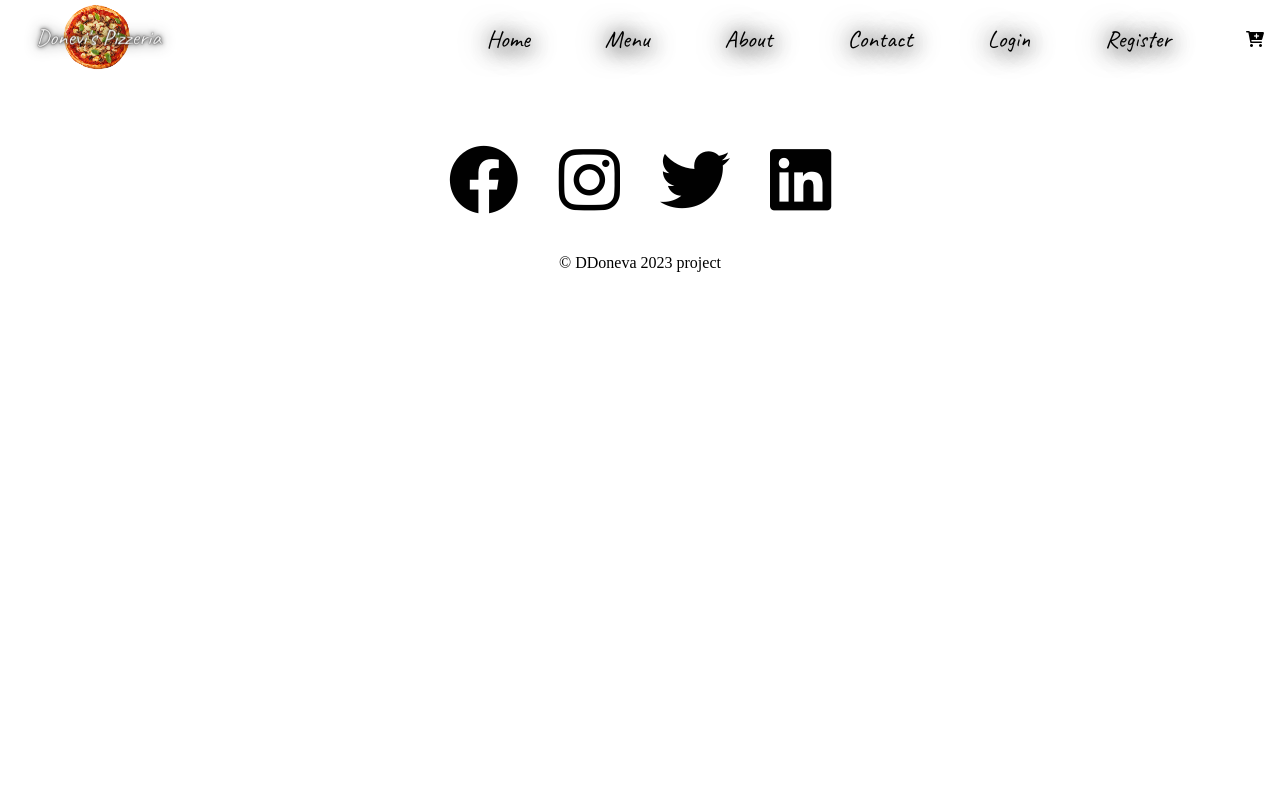
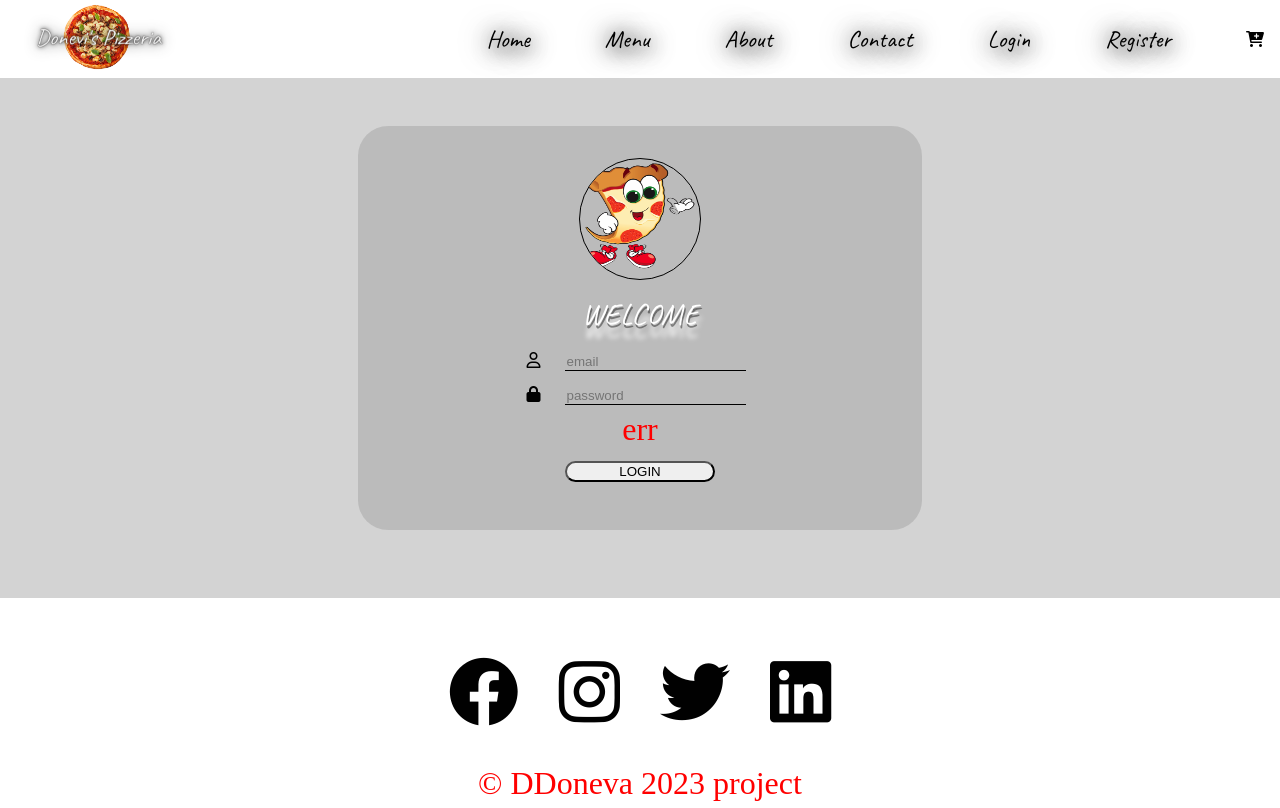
Before and after one commit to DannyDoneva96/Pizza-website-2023, a React (Create React App) app in the folder client-react/: page /login in a window 1280 px wide. Built offline with nearby package versions, Linux system fonts and the light colour scheme.

Commit message:
Error page and login

```diff
--- a/client-react/src/App.js
+++ b/client-react/src/App.js
@@ -6,7 +6,8 @@ import { Footer } from './components/Footer/Footer';
 import { Home } from './components/Home/Home';
 import {About} from './components/About/About';
 import {ContactUs} from './components/ContactUs/ContactUs';
-
+import {ErrorPage} from './components/ErrorPage/ErrorPage';
+import {Login} from './components/Login/Login';
 function App() {
   return (
     <div className="App" >
@@ -19,9 +20,9 @@ function App() {
         <Route path="/" element={<Home />} />
         <Route path="/about" element={<About />} />
         <Route path="/contact" element={<ContactUs />} />
-
-        {/*
-  <Route path="*" element={<ErrorPage />} />
+        <Route path="*" element={<ErrorPage />}/>
+        <Route path="/login" element={<Login />} />
+   {/*
   <Route path="/invitation" element={<Invitation />} />
   <Route path="/logout" element={<Logout />} />
 
--- /dev/null
+++ b/client-react/src/components/ErrorPage/ErrorPage.js
@@ -0,0 +1,13 @@
+import './ErrorPage.css'
+
+
+export const ErrorPage = (props) => {
+
+
+    return(
+
+
+       <h1> Oops Something went wrong!</h1>
+
+    )
+}
--- /dev/null
+++ b/client-react/src/components/Login/Login.css
@@ -0,0 +1,48 @@
+.container-login {
+    background-color: rgb(211, 211, 211);
+    height: 65vh;
+    margin: 0 auto;
+    text-align: center;
+}
+p{
+    font-size:2rem;
+    color: red;
+}
+
+.content-login {
+padding-top: 3rem;}
+
+.section-login {
+    width: 500px;
+    padding: 2rem;
+    border-radius: 30px;
+    background-color: #a1a1a17a;
+    margin: 0 auto
+}
+.section-login>h1{
+    font-size: 30px;
+    font-family: Caveat;
+    color: #fff;
+text-shadow: 1px 3px 0 #0707076e, 1px 13px 5px ;
+padding:1rem
+}
+
+.section-login>img {
+    width: 120px;
+    border: 1px solid;
+    border-radius: 50%;
+    height: 120px;
+}
+
+.btn-login{
+    border-radius: 15px;
+    width: 30%;
+    margin:1rem;
+
+}
+.inp-log{
+    border:none;
+    border-bottom: 1px solid black;
+    margin:0.5rem;
+    background-color: transparent
+}
--- /dev/null
+++ b/client-react/src/components/Login/Login.js
@@ -0,0 +1,39 @@
+import pizza from "../../images/login-removebg-preview.png"
+import './Login.css'
+export const Login = (props) =>{
+
+    return (<div className="container-login">
+    <div className="content-login">
+      <section className="section-login">
+        <img src={pizza} alt="" />
+        <h1>WELCOME </h1>
+        <form action="">
+          <div>
+            <i className="fa-regular fa-user" />
+            <input
+              className="inp-log"
+              type="text"
+              name="email"
+              placeholder="email"
+              id="email"
+            />
+          </div>
+          <div>
+            <i className="fa-solid fa-lock" />
+            <input
+              className="inp-log"
+              type="password"
+              name="password"
+              placeholder="password"
+              id="password"
+            />
+          </div>
+          <p>err</p>
+          <button className="btn-login" type="submit">
+            LOGIN
+          </button>
+        </form>
+      </section>
+    </div>
+  </div>)
+}
```
Also changed, not shown: client-react/src/components/ErrorPage/ErrorPage.css (added).
